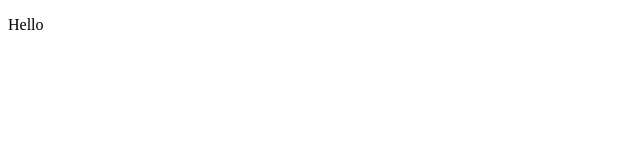
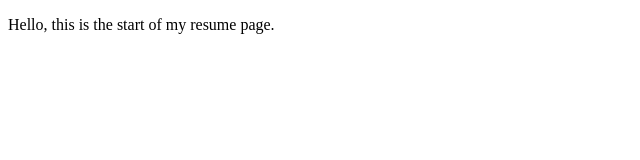
Before and after one commit to aaliedw94/Aaliyah-Personal-Site, a plain HTML site: page Aaliyah-Personal-Site/resume.html in a window 1280 px wide. Shown: the whole page, without its empty margins (0-640 px from the left). Drawn offline with Linux system fonts and the light colour scheme.

Commit message:
Update resume.html

```diff
--- a/Aaliyah-Personal-Site/resume.html
+++ b/Aaliyah-Personal-Site/resume.html
@@ -9,6 +9,6 @@
     <title>Resume page</title>
   </head>
   <body>
-    <p>Hello</p>
+    <p>Hello, this is the start of my resume page.</p>
   </body>
 </html>
```
